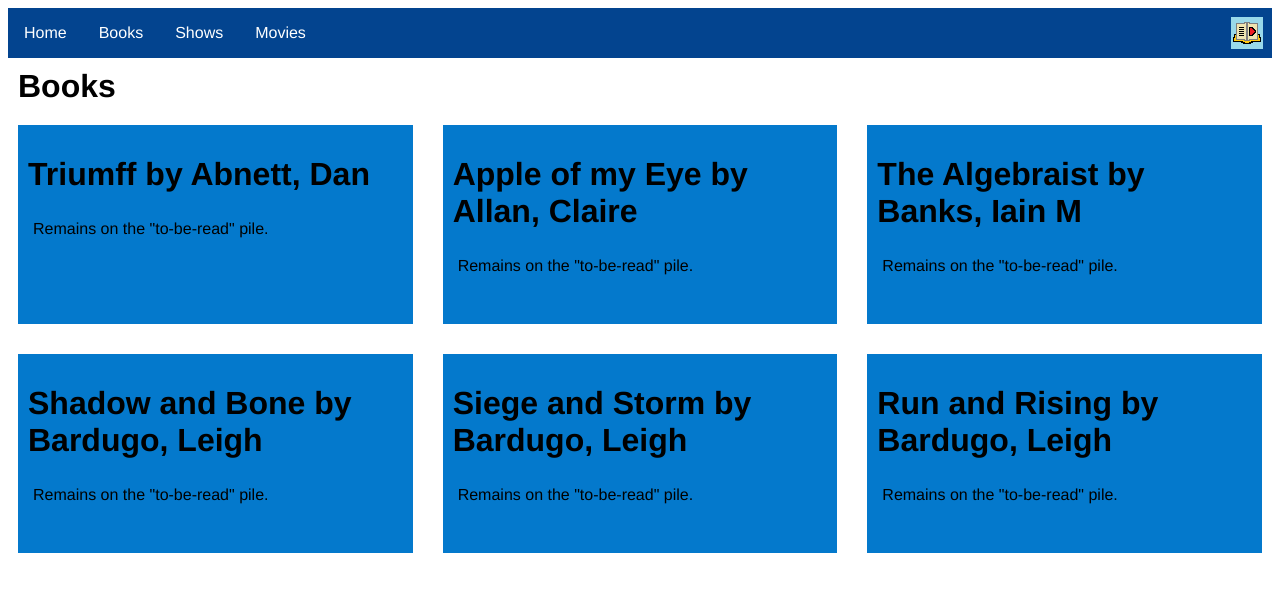
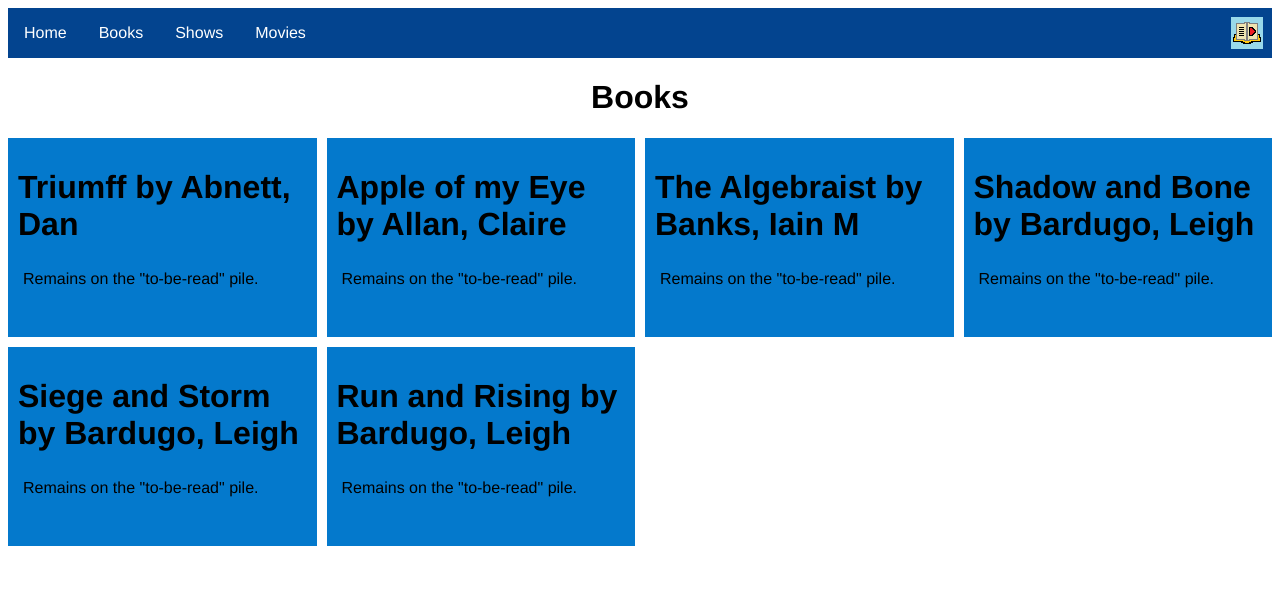
Before and after one commit to westkath/venato, a React (Create React App) app: page /venato/books in a window 1280 px wide. Shown: the top 592 px of the page. Built offline with nearby package versions, Linux system fonts and the light colour scheme.

Commit message:
Project Development
Changes:
- simplifying styles to use the grid settings available

```diff
--- a/src/components/Styles.js
+++ b/src/components/Styles.js
@@ -41,7 +41,7 @@ const StyledNavBar = styled.div`
         margin-right: 9px;
     }
 
-    @media screen and (max-width: ${devices.mobileL}) {
+    @media screen and (max-width: ${devices.mobileS}) & li {
         float: none;
         display: block;
     }
@@ -63,46 +63,17 @@ const StyledLink = styled(Link)`
 const Heading = styled.div`
     & h1 {
         font-family: Helvetica;
-        margin: 10px;
+        text-align: center;
     }
 `
 
 const Tiles = styled.div`
     display: grid;
-    gap: 10px;
-    grid-auto-rows: minmax(100px, auto);
-
-    @media ${devices.mobileS} {
-        grid-template-columns: repeat(1, 1fr);
-    }
-
-    @media ${devices.mobileM} {
-        grid-template-columns: repeat(1, 1fr);
-    }
-
-    @media ${devices.mobileL} {
-        grid-template-columns: repeat(1, 1fr);
-    }
-
-    @media ${devices.tablet} {
-        grid-template-columns: repeat(2, 1fr);
-    }
-
-    @media ${devices.laptop} {
-        grid-template-columns: repeat(3, 1fr);
-    }
-
-    @media ${devices.laptopL} {
-        grid-template-columns: repeat(4, 1fr);
-    }
-
-    @media ${devices.desktop} {
-        grid-template-columns: repeat(5, 1fr);
-    }
+    grid-gap: 10px;
+    grid-template-columns: repeat(auto-fit, minmax(300px, 1fr));
 `
 
 const Tile = styled.div`
-    margin: 10px;
     padding: 10px;
     display: inline-block;
     background-color: #0479cc;
```
